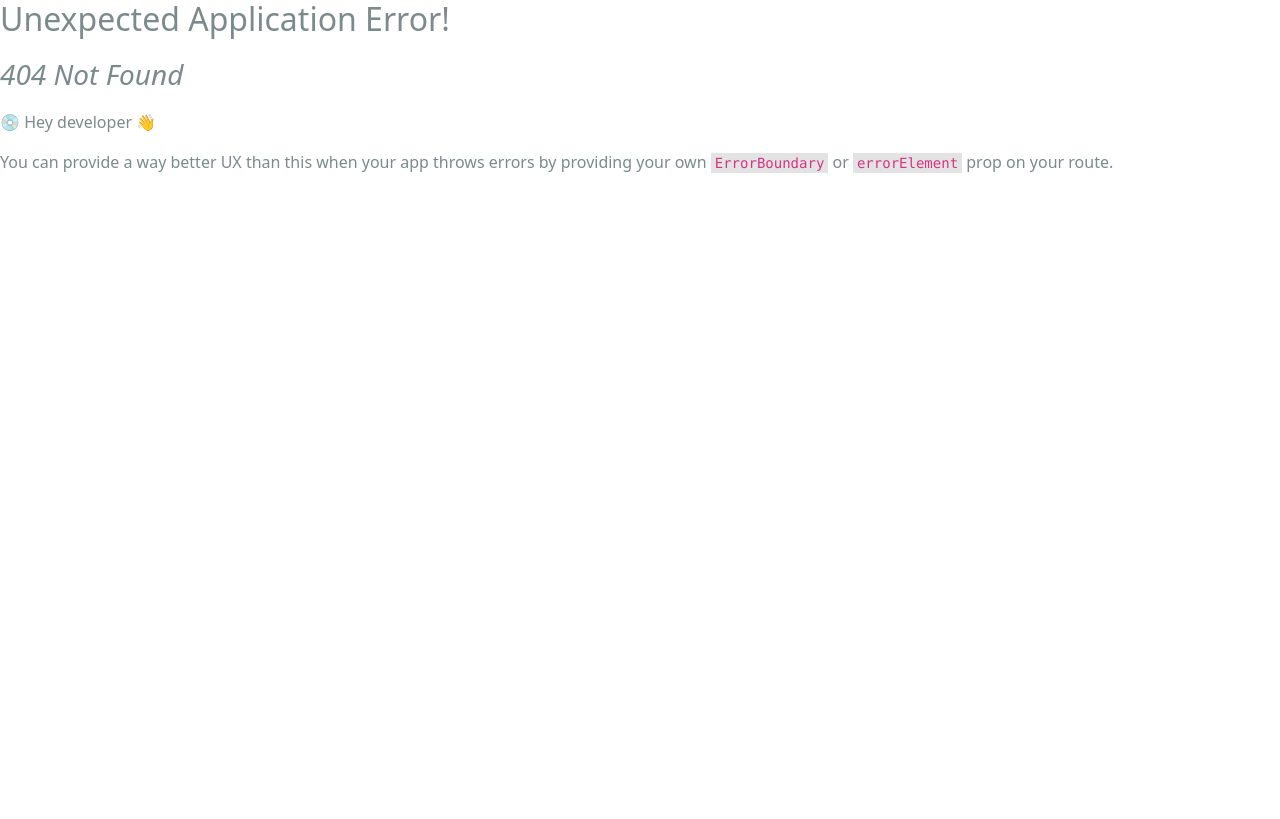
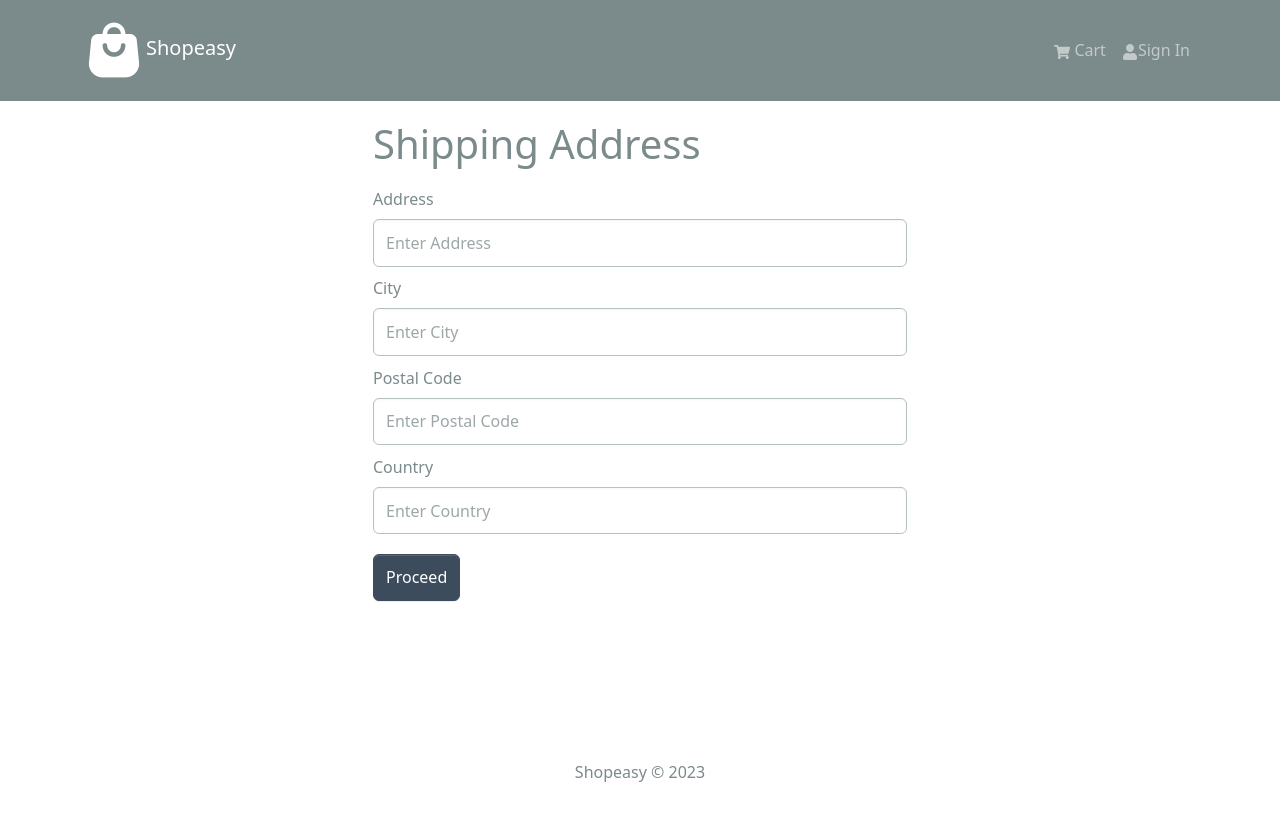
Before and after one commit to rathinrnair/shopeasy, a React (Create React App) app in the folder frontend/: page /shipping in a window 1280 px wide. Before the commit this address had no page. Built offline with nearby package versions, Linux system fonts and the light colour scheme.

Commit message:
implimented shipping address screen.

```diff
--- a/frontend/src/index.js
+++ b/frontend/src/index.js
@@ -17,6 +17,7 @@ import store from './store'
 import CartScreen from './screens/CartScreen'
 import LoginScreen from './screens/LoginScreen'
 import RegisterScreen from './screens/RegisterScreen'
+import ShippingScreen from './screens/ShippingScreen'
 
 const router = createBrowserRouter(
   createRoutesFromElements(
@@ -26,6 +27,7 @@ const router = createBrowserRouter(
       <Route path='/cart' element={<CartScreen />} />
       <Route path='/login' element={<LoginScreen />} />
       <Route path='/register' element={<RegisterScreen />} />
+      <Route path='/shipping' element={<ShippingScreen />} />
     </Route>
   )
 )
--- a/frontend/src/screens/RegisterScreen.jsx
+++ b/frontend/src/screens/RegisterScreen.jsx
@@ -2,7 +2,7 @@ import FormContainer from '../components/FormContainer'
 import { Form, Button, Row, Col } from 'react-bootstrap'
 import { useState, useEffect } from 'react'
 import { useSelector, useDispatch } from 'react-redux'
-import { useLocation, useNavigate } from 'react-router-dom'
+import { useLocation, useNavigate, Link } from 'react-router-dom'
 import Message from '../components/Message'
 import { useRegisterMutation } from '../slices/usersApiSlice'
 import { setCredentials } from '../slices/authSlice'
@@ -122,6 +122,14 @@ const RegisterScreen = () => {
         </Button>
         {isLoading && <Loader />}
       </form>
+      <Row className='py-3'>
+        <Col>
+          Already have an account?{' '}
+          <Link to={redirect ? `/login?redirect=${redirect}` : '/login'}>
+            Login
+          </Link>
+        </Col>
+      </Row>
       <Row className='mt-3'>
         {!passwordsMatch && (
           <Message variant='danger'>Passwords do not match.</Message>
--- /dev/null
+++ b/frontend/src/screens/ShippingScreen.jsx
@@ -0,0 +1,75 @@
+import { useState } from 'react'
+import { useDispatch, useSelector } from 'react-redux'
+import { useNavigate } from 'react-router-dom'
+import { Button, Form, FormGroup, FormLabel } from 'react-bootstrap'
+import FormContainer from '../components/FormContainer'
+import { saveShippingAddress } from '../slices/cartSlice'
+
+const ShippingScreen = () => {
+  const navigate = useNavigate()
+  const dispatch = useDispatch()
+
+  const cart = useSelector((state) => state.cart)
+  const { shippingAddress } = cart
+
+  const [address, setAddress] = useState(shippingAddress?.address || '')
+  const [city, setCity] = useState(shippingAddress?.city || '')
+  const [postalCode, setPostalCode] = useState(
+    shippingAddress?.postalCode || ''
+  )
+  const [country, setCountry] = useState(shippingAddress?.country || '')
+
+  const submitHandler = (e) => {
+    e.preventDefault()
+    dispatch(saveShippingAddress({ address, city, postalCode, country }))
+    navigate('/payment')
+  }
+  return (
+    <FormContainer>
+      <h1>Shipping Address</h1>
+      <Form onSubmit={submitHandler}>
+        <FormGroup controlId='address' className='my-2'>
+          <FormLabel>Address</FormLabel>
+          <Form.Control
+            type='text'
+            placeholder='Enter Address'
+            value={address}
+            onChange={(e) => setAddress(e.target.value)}
+          />
+        </FormGroup>
+        <FormGroup controlId='city' className='my-2'>
+          <FormLabel>City</FormLabel>
+          <Form.Control
+            type='text'
+            placeholder='Enter City'
+            value={city}
+            onChange={(e) => setCity(e.target.value)}
+          />
+        </FormGroup>
+        <FormGroup controlId='postalcode' className='my-2'>
+          <FormLabel>Postal Code</FormLabel>
+          <Form.Control
+            type='text'
+            placeholder='Enter Postal Code'
+            value={postalCode}
+            onChange={(e) => setPostalCode(e.target.value)}
+          />
+        </FormGroup>
+        <FormGroup controlId='country' className='my-2'>
+          <FormLabel>Country</FormLabel>
+          <Form.Control
+            type='text'
+            placeholder='Enter Country'
+            value={country}
+            onChange={(e) => setCountry(e.target.value)}
+          />
+        </FormGroup>
+        <Button type='submit' variant='primary' className='my-2'>
+          Proceed
+        </Button>
+      </Form>
+    </FormContainer>
+  )
+}
+
+export default ShippingScreen
--- a/frontend/src/slices/cartSlice.js
+++ b/frontend/src/slices/cartSlice.js
@@ -2,7 +2,7 @@ import { createSlice } from '@reduxjs/toolkit'
 import { updateCart } from '../utils/cartUtils'
 const initialState = localStorage.getItem('cart')
   ? JSON.parse(localStorage.getItem('cart'))
-  : { cartItems: [] }
+  : { cartItems: [], shippingAddress: {}, paymentMethod: 'PayPal' }
 
 const cartSlice = createSlice({
   name: 'cart',
@@ -28,9 +28,14 @@ const cartSlice = createSlice({
 
       return updateCart(state)
     },
+    saveShippingAddress: (state, action) => {
+      state.shippingAddress = action.payload
+      return updateCart(state)
+    },
   },
 })
 
-export const { addToCart, removeFromCart } = cartSlice.actions
+export const { addToCart, removeFromCart, saveShippingAddress } =
+  cartSlice.actions
 
 export default cartSlice.reducer
```
